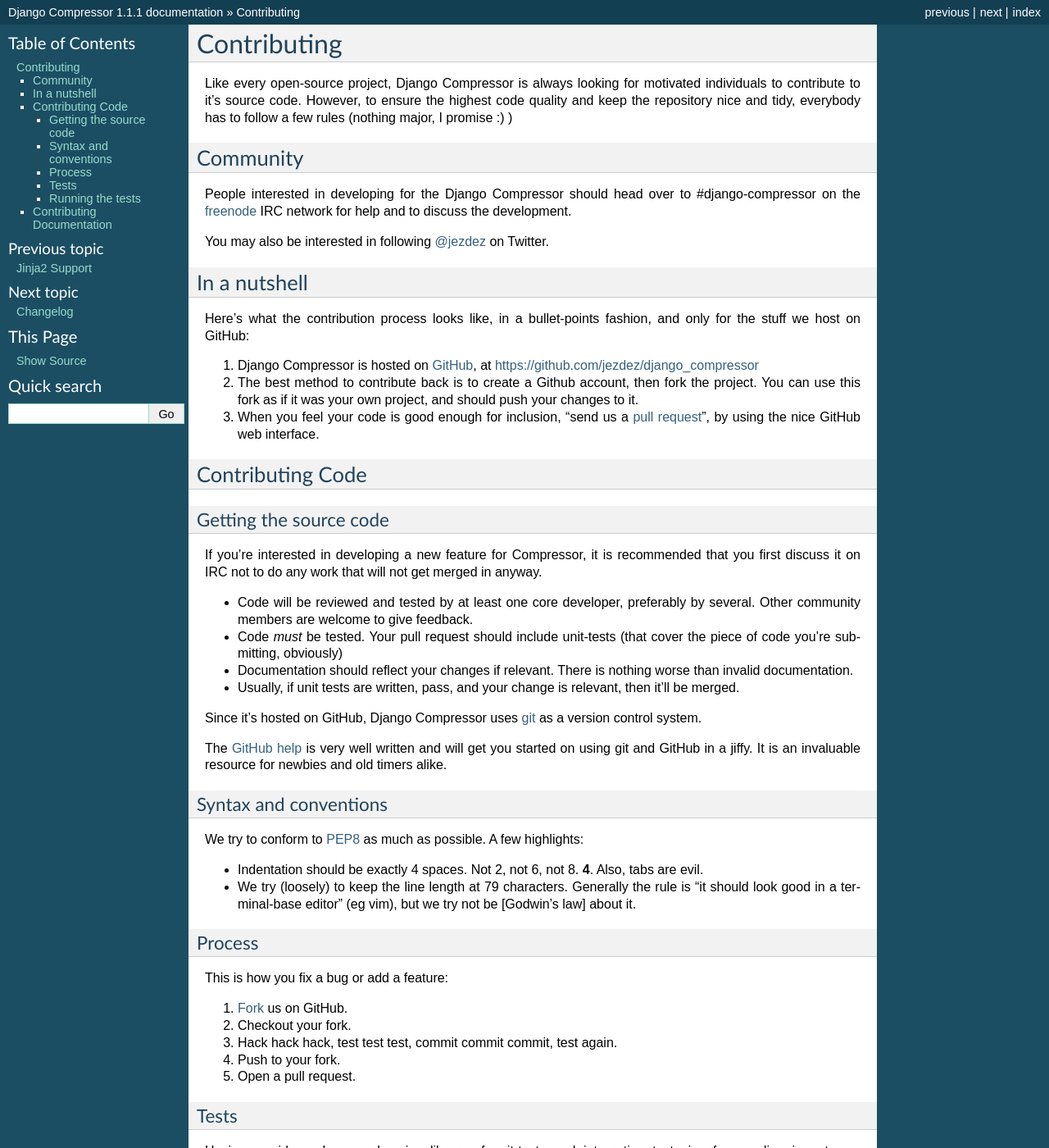
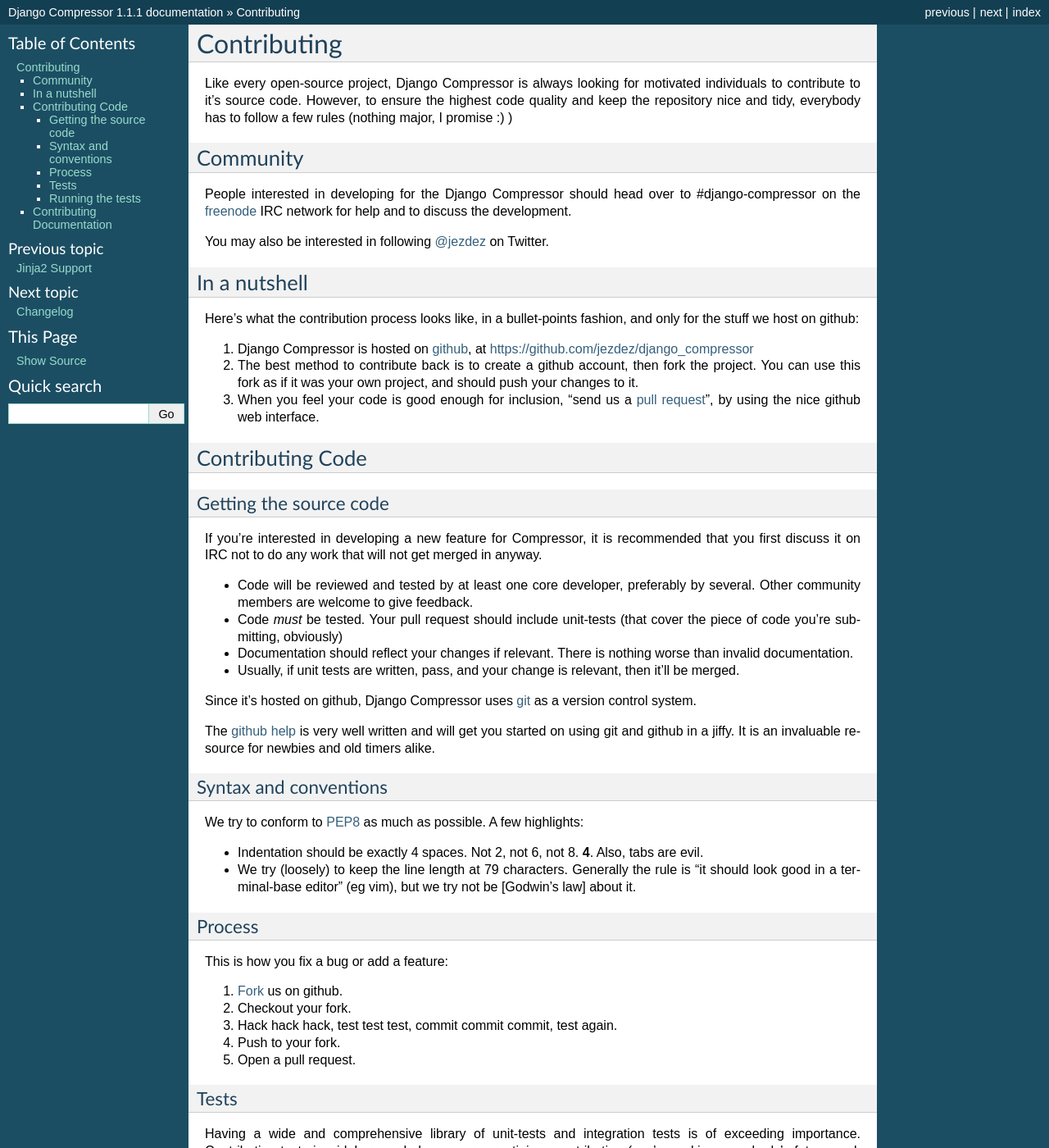
Before and after one commit to django-compressor/django-compressor, a Sphinx documentation site: the page built from docs/contributing.txt, in a window 1280 px wide and 1400 px high. Shown: the whole window at 82% size. Built offline with Sphinx 7.4.7, drawn with Linux system fonts in a browser that asks for light colours; some of the changed text lies outside the part shown.

```diff
--- a/docs/contributing.txt
+++ b/docs/contributing.txt
@@ -19,14 +19,14 @@ In a nutshell
 -------------
 
 Here's what the contribution process looks like, in a bullet-points fashion,
-and only for the stuff we host on GitHub:
+and only for the stuff we host on github:
 
-#. Django Compressor is hosted on `GitHub`_, at https://github.com/jezdez/django_compressor
-#. The best method to contribute back is to create a Github account, then fork
+#. Django Compressor is hosted on `github`_, at https://github.com/jezdez/django_compressor
+#. The best method to contribute back is to create a github account, then fork
    the project. You can use this fork as if it was your own project, and should
    push your changes to it.
 #. When you feel your code is good enough for inclusion, "send us a `pull
-   request`_", by using the nice GitHub web interface.
+   request`_", by using the nice github web interface.
 
 Contributing Code
 -----------------
@@ -47,11 +47,11 @@ not get merged in anyway.
 - Usually, if unit tests are written, pass, and your change is relevant, then
   it'll be merged.
 
-Since it's hosted on GitHub, Django Compressor uses `git`_ as a version
+Since it's hosted on github, Django Compressor uses `git`_ as a version
 control system.
 
-The `GitHub help`_ is very well written and will get you started on using git
-and GitHub in a jiffy. It is an invaluable resource for newbies and old timers
+The `github help`_ is very well written and will get you started on using git
+and github in a jiffy. It is an invaluable resource for newbies and old timers
 alike.
 
 Syntax and conventions
@@ -70,7 +70,7 @@ Process
 
 This is how you fix a bug or add a feature:
 
-#. `Fork`_ us on GitHub.
+#. `Fork`_ us on github.
 #. Checkout your fork.
 #. Hack hack hack, test test test, commit commit commit, test again.
 #. Push to your fork.
@@ -143,7 +143,7 @@ Documentation should be:
   description of what it does is also welcome.
 
 Pulling of documentation is pretty fast and painless. Usually somebody goes
-over your text and merges it, since there are no "breaks" and that GitHub
+over your text and merges it, since there are no "breaks" and that github
 parses rst files automagically it's really convenient to work with.
 
 Also, contributing to the documentation will earn you great respect from the
```
Also changed, not shown: other parts of docs/contributing.txt (+4 -4 lines).
